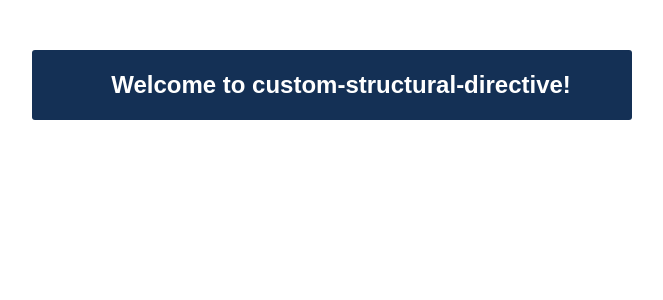
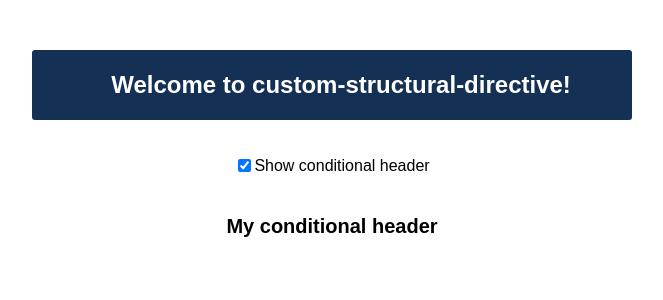
Before and after one commit to ktrz/custom-structural-directive, an Angular app: page / in a window 1280 px wide. Shown: the top 300 px of the page, without its empty margins (308-971 px from the left). Built offline with nearby package versions, Linux system fonts and the light colour scheme.

Commit message:
feat: simple if directive

```diff
--- a/apps/custom-structural-directive/src/app/app.component.html
+++ b/apps/custom-structural-directive/src/app/app.component.html
@@ -2,5 +2,9 @@
   <h1>Welcome to {{ title }}!</h1>
 </header>
 <main>
-
+  <div class="flex">
+    <input id="show" type="checkbox" [(ngModel)]="show">
+    <label for="show">Show conditional header</label>
+  </div>
+  <h2 *csdIf="show">My conditional header</h2>
 </main>
--- a/apps/custom-structural-directive/src/app/app.component.scss
+++ b/apps/custom-structural-directive/src/app/app.component.scss
@@ -20,7 +20,7 @@ header {
 }
 
 main {
-  padding: 0 36px;
+  padding: 36px 36px;
 }
 
 p {
--- a/apps/custom-structural-directive/src/app/app.component.ts
+++ b/apps/custom-structural-directive/src/app/app.component.ts
@@ -7,4 +7,5 @@ import { Component } from '@angular/core';
 })
 export class AppComponent {
   title = 'custom-structural-directive';
+  show = true
 }
--- a/apps/custom-structural-directive/src/app/app.module.ts
+++ b/apps/custom-structural-directive/src/app/app.module.ts
@@ -2,10 +2,12 @@ import { NgModule } from '@angular/core';
 import { BrowserModule } from '@angular/platform-browser';
 
 import { AppComponent } from './app.component';
+import { IfModule } from './if/if.module';
+import { FormsModule, ReactiveFormsModule } from '@angular/forms';
 
 @NgModule({
   declarations: [AppComponent],
-  imports: [BrowserModule],
+  imports: [BrowserModule, IfModule, FormsModule, ReactiveFormsModule],
   providers: [],
   bootstrap: [AppComponent],
 })
--- /dev/null
+++ b/apps/custom-structural-directive/src/app/if/if.directive.ts
@@ -0,0 +1,19 @@
+import { Directive, Input, TemplateRef, ViewContainerRef } from '@angular/core';
+
+@Directive({
+  selector: '[csdIf]',
+})
+export class IfDirective {
+  @Input() set csdIf(show: boolean) {
+    if (show) {
+      this.vcr.createEmbeddedView(this.templateRef);
+    } else {
+      this.vcr.clear();
+    }
+  }
+
+  constructor(
+    private templateRef: TemplateRef<unknown>,
+    private vcr: ViewContainerRef
+  ) {}
+}
```
Also changed, not shown: apps/custom-structural-directive/src/app/if/if.module.ts (added, +16 -0 lines).
